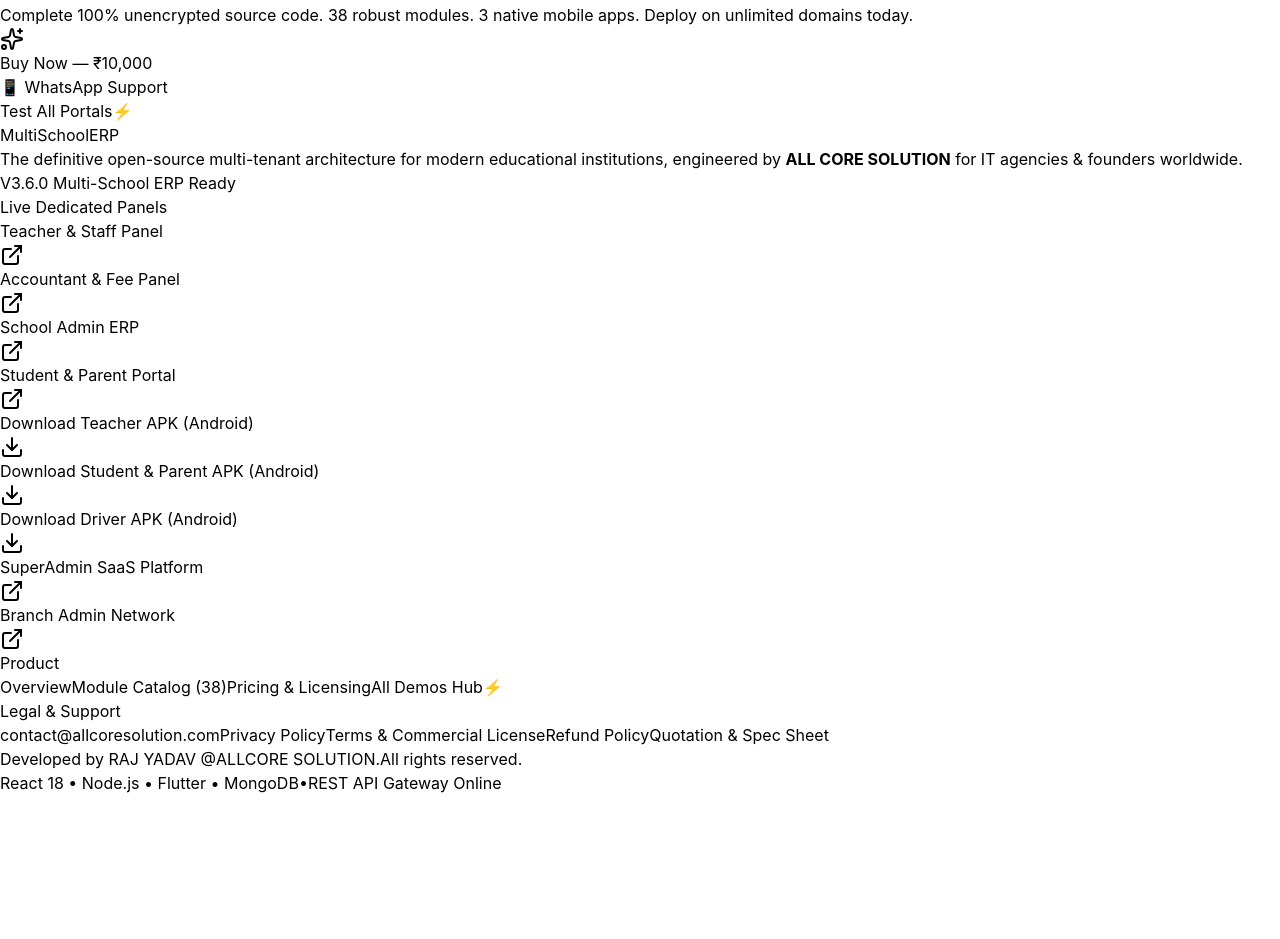
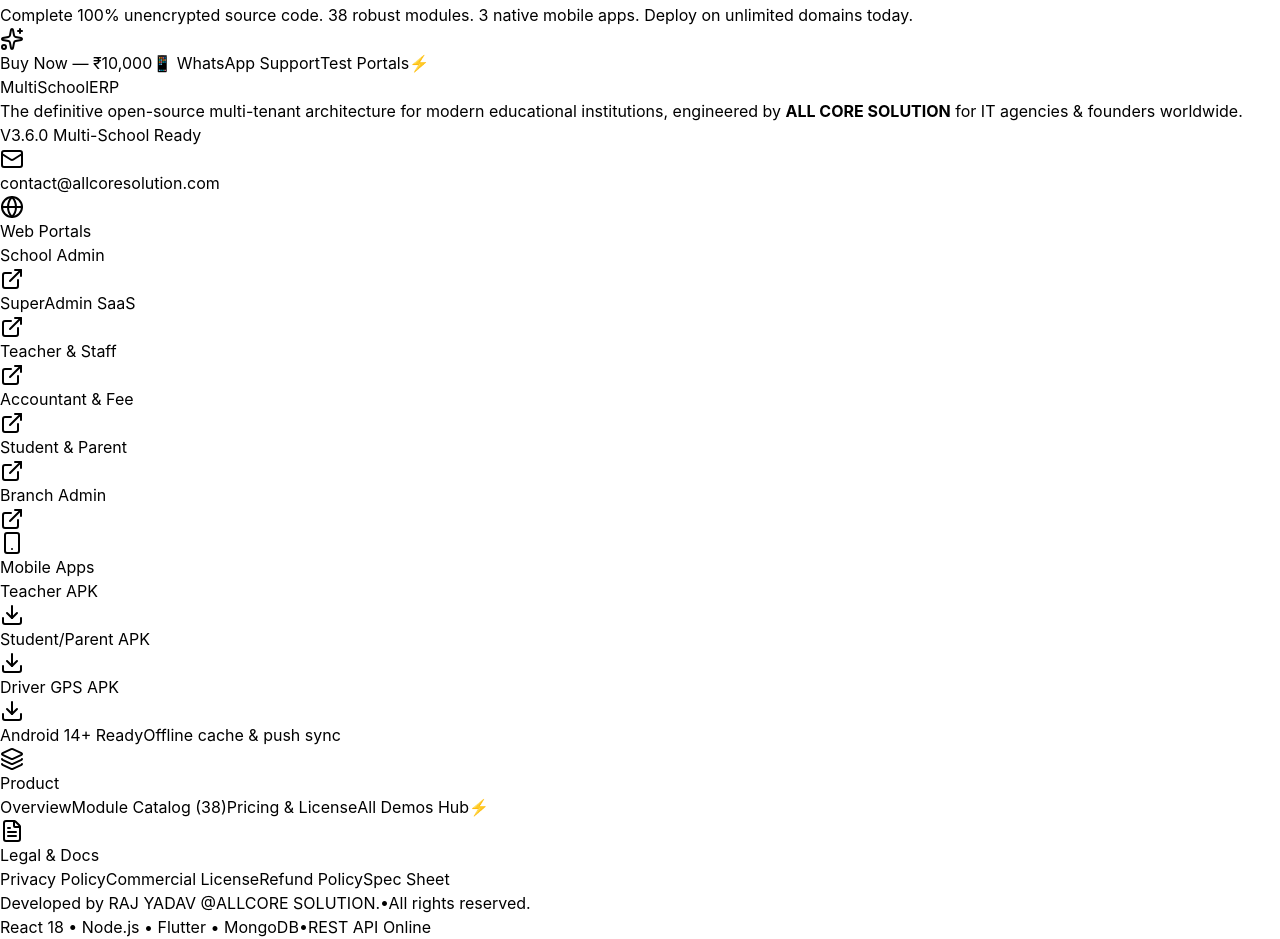
Before and after one commit to allcoreSolution/SMS-Frontend-by-raj-, a React (Vite) app in the folder Multi_School_Erp/: page /modules in a window 1280 px wide. Shown: the part 4327-5266 px from the top of the page. Before the commit the page ends 5122 px from the top, so only its background shows below. Built offline with nearby package versions, Linux system fonts and the light colour scheme; no server answers.

Commit message:
feat(landing): revamp footer layout with balanced 5-column grid and clean alignment

```diff
--- a/Multi_School_Erp/src/components/landing/FooterLanding.jsx
+++ b/Multi_School_Erp/src/components/landing/FooterLanding.jsx
@@ -2,168 +2,196 @@ import React from 'react';
 import { PORTAL_URLS } from '../../config/portals';
 import { Link } from 'react-router-dom';
 import { useModal } from '../../context/ModalContext';
-import { ExternalLink, Phone, Mail, Shield, Sparkles, Download } from 'lucide-react';
+import { ExternalLink, Phone, Mail, Shield, Sparkles, Download, Smartphone, Globe, Layers, FileText } from 'lucide-react';
 
 export default function FooterLanding() {
   const { openModal } = useModal();
 
   return (
-    <footer className="w-full bg-slate-950 text-white relative overflow-hidden flex flex-col items-center border-t border-gray-800">
+    <footer className="w-full bg-slate-950 text-white relative overflow-hidden flex flex-col items-center border-t border-slate-800/80">
 
       {/* Background massive typography stamp */}
-      <div className="absolute top-1/2 left-1/2 -translate-x-1/2 -translate-y-1/2 text-[15vw] font-black text-white/[0.02] whitespace-nowrap pointer-events-none select-none">
+      <div className="absolute top-1/2 left-1/2 -translate-x-1/2 -translate-y-1/2 text-[14vw] font-black text-white/[0.02] whitespace-nowrap pointer-events-none select-none tracking-tighter">
          ALLCORE SOLUTION
       </div>
 
       {/* Absolute Ambient Glow */}
-      <div className="absolute top-0 right-0 w-[600px] h-[600px] bg-cyan-500/10 blur-[150px] rounded-full pointer-events-none transform translate-x-1/2" />
-      <div className="absolute bottom-0 left-0 w-[600px] h-[600px] bg-[#09B48E]/10 blur-[150px] rounded-full pointer-events-none transform -translate-x-1/2 translate-y-1/2" />
+      <div className="absolute top-0 right-0 w-[500px] h-[500px] bg-cyan-500/10 blur-[140px] rounded-full pointer-events-none transform translate-x-1/2" />
+      <div className="absolute bottom-0 left-0 w-[500px] h-[500px] bg-[#09B48E]/10 blur-[140px] rounded-full pointer-events-none transform -translate-x-1/2 translate-y-1/2" />
       <div className="absolute inset-0 bg-grid-pattern opacity-10 pointer-events-none" />
 
       {/* Top CTA Block */}
-      <div className="max-w-4xl mx-auto px-4 text-center z-10 w-full pt-28 pb-20">
-         <span className="inline-flex items-center gap-2 bg-transparent text-emerald-400 font-bold uppercase tracking-widest text-[10px] px-4 py-1.5 border border-emerald-500/40 mb-6 rounded-full shadow-[0_0_15px_rgba(16,185,129,0.2)]">
+      <div className="max-w-4xl mx-auto px-4 text-center z-10 w-full pt-16 sm:pt-20 pb-14">
+         <span className="inline-flex items-center gap-2 bg-slate-900/80 text-emerald-400 font-bold uppercase tracking-widest text-[10px] px-3.5 py-1.5 border border-emerald-500/40 mb-5 rounded-full shadow-[0_0_15px_rgba(16,185,129,0.2)]">
             <span className="w-1.5 h-1.5 rounded-full bg-emerald-400 animate-pulse shadow-[0_0_8px_rgba(16,185,129,1)]" />
             Ready to Launch
          </span>
 
-         <h2 className="text-4xl sm:text-5xl lg:text-[56px] font-black tracking-tighter mb-6 text-white leading-tight">
+         <h2 className="text-3xl sm:text-5xl lg:text-[52px] font-black tracking-tight mb-4 text-white leading-tight">
            Your EdTech empire <br />
-           <span className="text-transparent bg-clip-text bg-gradient-to-r from-amber-400 to-amber-600">starts here.</span>
+           <span className="text-transparent bg-clip-text bg-gradient-to-r from-amber-400 via-amber-500 to-amber-600">starts here.</span>
          </h2>
-         <p className="text-gray-400 font-medium text-base sm:text-lg mb-10 max-w-xl mx-auto">
+         <p className="text-slate-400 font-medium text-sm sm:text-base mb-8 max-w-xl mx-auto leading-relaxed">
            Complete 100% unencrypted source code. 38 robust modules. 3 native mobile apps. Deploy on unlimited domains today.
          </p>
 
-         <div className="flex flex-col sm:flex-row items-center justify-center gap-4 sm:gap-6">
+         <div className="flex flex-col sm:flex-row items-center justify-center gap-3 sm:gap-4 max-w-xl mx-auto">
             <button
               onClick={() => openModal('purchase')}
-              className="relative group w-full sm:w-auto liquid-btn cursor-pointer focus:outline-none"
-              style={{ '--liquid-bg': '#0f172a', '--liquid-text': '#ffffff' }}
+              className="w-full sm:w-auto px-8 py-3.5 bg-gradient-to-r from-amber-500 to-amber-600 hover:from-amber-600 hover:to-amber-700 text-slate-950 font-black text-xs sm:text-sm uppercase tracking-wider rounded-xl shadow-lg shadow-amber-500/20 active:scale-95 transition-all flex items-center justify-center gap-2 cursor-pointer"
             >
-              <div className="absolute inset-0 bg-white translate-x-1.5 translate-y-1.5 transition-transform group-hover:translate-x-2 group-hover:translate-y-2" />
-              <div className="relative bg-amber-500 border-[2px] border-white px-8 sm:px-10 py-3.5 sm:py-4 flex items-center justify-center transition-transform hover:-translate-y-0.5">
-                 <span className="text-gray-900 font-black text-sm uppercase tracking-widest z-10 relative flex items-center gap-2">
-                   <Sparkles className="w-4 h-4 text-gray-900" />
-                   <span>Buy Now — ₹10,000</span>
-                 </span>
-              </div>
+               <Sparkles className="w-4 h-4 text-slate-950" />
+               <span>Buy Now — ₹10,000</span>
             </button>
 
             <a
               href="https://wa.me/?text=Hello%20ALLCORE%20SOLUTION%2C%20I%20want%20to%20inquire%20about%20Multi-School%20ERP%20Source%20Code"
               target="_blank"
               rel="noreferrer"
-              className="w-full sm:w-auto relative group"
+              className="w-full sm:w-auto px-6 py-3.5 bg-slate-900/90 hover:bg-slate-800 border border-slate-700 hover:border-emerald-500/50 text-slate-200 text-xs sm:text-sm font-bold tracking-wider uppercase rounded-xl transition-all flex items-center justify-center gap-2 shadow-xs"
             >
-               <div className="absolute inset-0 bg-emerald-500 blur-md opacity-20 group-hover:opacity-40 transition-opacity" />
-               <div className="relative bg-slate-900 border border-gray-700 hover:border-emerald-500 text-gray-200 px-7 py-3.5 sm:py-4 font-bold text-sm tracking-wider uppercase transition-colors flex items-center justify-center gap-2.5">
-                  <span className="text-emerald-400 text-lg">📱</span> WhatsApp Support
-               </div>
+               <span className="text-emerald-400 text-base">📱</span> WhatsApp Support
             </a>
 
             <button
               onClick={() => openModal('portals')}
-              className="w-full sm:w-auto bg-slate-800 hover:bg-slate-700 text-amber-400 border border-amber-500/40 px-6 py-3.5 sm:py-4 font-bold text-sm tracking-wider uppercase transition-colors flex items-center justify-center gap-2 cursor-pointer"
+              className="w-full sm:w-auto px-6 py-3.5 bg-slate-900/90 hover:bg-slate-800 border border-slate-700 hover:border-amber-500/50 text-amber-400 text-xs sm:text-sm font-bold tracking-wider uppercase rounded-xl transition-all flex items-center justify-center gap-1.5 cursor-pointer shadow-xs"
             >
-              <span>Test All Portals</span>
-              <span>⚡</span>
+               <span>Test Portals</span>
+               <span>⚡</span>
             </button>
          </div>
       </div>
 
       {/* Footer Navigation & Trademark */}
-      <div className="w-full max-w-7xl mx-auto px-4 sm:px-6 lg:px-12 z-10 border-t border-gray-800 pt-12 pb-8">
-         <div className="grid grid-cols-1 md:grid-cols-[1.2fr_auto_auto_auto] gap-8 lg:gap-14 mb-14">
+      <div className="w-full max-w-7xl mx-auto px-4 sm:px-6 lg:px-10 z-10 border-t border-slate-800/80 pt-12 pb-8">
+         <div className="grid grid-cols-1 sm:grid-cols-2 md:grid-cols-3 lg:grid-cols-12 gap-8 lg:gap-6 mb-12">
 
-            {/* Branding Column */}
-            <div className="flex flex-col items-start gap-3">
+            {/* Column 1: Branding & Mission (4 Columns) */}
+            <div className="sm:col-span-2 md:col-span-3 lg:col-span-4 flex flex-col items-start gap-3">
                <div className="font-black text-2xl tracking-tighter flex items-center gap-2">
                  <span className="text-white">MultiSchool</span>
                  <span className="text-amber-500">ERP</span>
                </div>
-               <p className="text-gray-400 font-medium text-xs leading-relaxed max-w-sm">
-                 The definitive open-source multi-tenant architecture for modern educational institutions, engineered by <strong>ALL CORE SOLUTION</strong> for IT agencies & founders worldwide.
+               <p className="text-slate-400 font-medium text-xs leading-relaxed max-w-sm">
+                 The definitive open-source multi-tenant architecture for modern educational institutions, engineered by <strong className="text-slate-200">ALL CORE SOLUTION</strong> for IT agencies & founders worldwide.
                </p>
-               <div className="flex items-center gap-2 bg-slate-800/60 border border-slate-700/60 rounded-full px-3.5 py-1.5 w-fit mt-1">
-                 <span className="w-2 h-2 rounded-full bg-green-500 animate-ping" />
-                 <span className="text-[11px] font-bold text-gray-300">V3.6.0 Multi-School ERP Ready</span>
+
+               <div className="flex flex-wrap items-center gap-2 mt-1">
+                 <div className="flex items-center gap-2 bg-slate-900 border border-slate-800 rounded-full px-3 py-1">
+                   <span className="w-2 h-2 rounded-full bg-emerald-400 animate-pulse" />
+                   <span className="text-[11px] font-bold text-slate-300">V3.6.0 Multi-School Ready</span>
+                 </div>
+               </div>
+
+               <a
+                 href="mailto:contact@allcoresolution.com"
+                 className="inline-flex items-center gap-1.5 text-xs text-slate-400 hover:text-amber-400 transition-colors mt-2"
+               >
+                 <Mail className="w-3.5 h-3.5 text-amber-500" />
+                 <span>contact@allcoresolution.com</span>
+               </a>
+            </div>
+
+            {/* Column 2: Live Dedicated Web Portals (2 Columns) */}
+            <div className="lg:col-span-2 flex flex-col gap-2.5">
+               <h4 className="text-amber-400 font-bold uppercase tracking-wider text-xs mb-1 flex items-center gap-1.5">
+                 <Globe className="w-3.5 h-3.5 text-amber-400" />
+                 <span>Web Portals</span>
+               </h4>
+               <a href={PORTAL_URLS.admin} target="_blank" rel="noreferrer" className="text-slate-300 hover:text-amber-400 transition-colors text-xs font-medium flex items-center justify-between group">
+                 <span>School Admin</span>
+                 <ExternalLink className="w-3 h-3 text-slate-500 group-hover:text-amber-400 transition-colors" />
+               </a>
+               <a href={PORTAL_URLS.superAdmin} target="_blank" rel="noreferrer" className="text-slate-300 hover:text-amber-400 transition-colors text-xs font-medium flex items-center justify-between group">
+                 <span>SuperAdmin SaaS</span>
+                 <ExternalLink className="w-3 h-3 text-slate-500 group-hover:text-amber-400 transition-colors" />
+               </a>
+               <a href={PORTAL_URLS.teacher} target="_blank" rel="noreferrer" className="text-slate-300 hover:text-amber-400 transition-colors text-xs font-medium flex items-center justify-between group">
+                 <span>Teacher & Staff</span>
+                 <ExternalLink className="w-3 h-3 text-slate-500 group-hover:text-amber-400 transition-colors" />
+               </a>
+               <a href={PORTAL_URLS.accountant} target="_blank" rel="noreferrer" className="text-slate-300 hover:text-amber-400 transition-colors text-xs font-medium flex items-center justify-between group">
+                 <span>Accountant & Fee</span>
+                 <ExternalLink className="w-3 h-3 text-slate-500 group-hover:text-amber-400 transition-colors" />
+               </a>
+               <a href={PORTAL_URLS.student} target="_blank" rel="noreferrer" className="text-slate-300 hover:text-amber-400 transition-colors text-xs font-medium flex items-center justify-between group">
+                 <span>Student & Parent</span>
+                 <ExternalLink className="w-3 h-3 text-slate-500 group-hover:text-amber-400 transition-colors" />
+               </a>
+               <a href={PORTAL_URLS.branch} target="_blank" rel="noreferrer" className="text-slate-300 hover:text-amber-400 transition-colors text-xs font-medium flex items-center justify-between group">
+                 <span>Branch Admin</span>
+                 <ExternalLink className="w-3 h-3 text-slate-500 group-hover:text-amber-400 transition-colors" />
+               </a>
+            </div>
+
+            {/* Column 3: Mobile Apps & APK Downloads (2 Columns) */}
+            <div className="lg:col-span-2 flex flex-col gap-2.5">
+               <h4 className="text-emerald-400 font-bold uppercase tracking-wider text-xs mb-1 flex items-center gap-1.5">
+                 <Smartphone className="w-3.5 h-3.5 text-emerald-400" />
+                 <span>Mobile Apps</span>
+               </h4>
+               <a href="/apk/Teacher.apk" download="Teacher.apk" className="text-slate-300 hover:text-emerald-400 transition-colors text-xs font-medium flex items-center justify-between group">
+                 <span>Teacher APK</span>
+                 <Download className="w-3 h-3 text-emerald-400/70 group-hover:text-emerald-400 transition-colors" />
+               </a>
+               <a href="/apk/Student_Parents.apk" download="Student_Parents.apk" className="text-slate-300 hover:text-emerald-400 transition-colors text-xs font-medium flex items-center justify-between group">
+                 <span>Student/Parent APK</span>
+                 <Download className="w-3 h-3 text-emerald-400/70 group-hover:text-emerald-400 transition-colors" />
+               </a>
+               <a href="/apk/Driver.apk" download="Driver.apk" className="text-slate-300 hover:text-emerald-400 transition-colors text-xs font-medium flex items-center justify-between group">
+                 <span>Driver GPS APK</span>
+                 <Download className="w-3 h-3 text-emerald-400/70 group-hover:text-emerald-400 transition-colors" />
+               </a>
+
+               <div className="mt-2 p-2.5 bg-slate-900/80 border border-slate-800 rounded-xl">
+                 <span className="text-[10px] font-bold text-emerald-400 block uppercase">Android 14+ Ready</span>
+                 <span className="text-[11px] text-slate-400 block mt-0.5">Offline cache & push sync</span>
                </div>
             </div>
 
-            {/* Live Dedicated Panels Links */}
-            <div className="flex flex-col gap-2.5">
-               <h4 className="text-amber-400 font-black uppercase tracking-widest text-xs mb-1">Live Dedicated Panels</h4>
-               <a href={PORTAL_URLS.teacher} target="_blank" rel="noreferrer" className="text-gray-300 hover:text-amber-400 transition-colors text-xs font-semibold flex items-center gap-1.5">
-                 <span>Teacher & Staff Panel</span>
-                 <ExternalLink className="w-3 h-3 text-amber-400" />
-               </a>
-               <a href={PORTAL_URLS.accountant} target="_blank" rel="noreferrer" className="text-gray-300 hover:text-emerald-400 transition-colors text-xs font-semibold flex items-center gap-1.5">
-                 <span>Accountant & Fee Panel</span>
-                 <ExternalLink className="w-3 h-3 text-emerald-400" />
-               </a>
-               <a href={PORTAL_URLS.admin} target="_blank" rel="noreferrer" className="text-gray-300 hover:text-white transition-colors text-xs font-semibold flex items-center gap-1.5">
-                 <span>School Admin ERP</span>
-                 <ExternalLink className="w-3 h-3 text-amber-400" />
-               </a>
-               <a href={PORTAL_URLS.student} target="_blank" rel="noreferrer" className="text-gray-300 hover:text-white transition-colors text-xs font-semibold flex items-center gap-1.5">
-                 <span>Student & Parent Portal</span>
-                 <ExternalLink className="w-3 h-3 text-amber-400" />
-               </a>
-               <a href="/apk/Teacher.apk" download="Teacher.apk" className="text-emerald-400 hover:text-emerald-300 transition-colors text-xs font-semibold flex items-center gap-1.5">
-                 <span>Download Teacher APK (Android)</span>
-                 <Download className="w-3 h-3 text-emerald-400" />
-               </a>
-               <a href="/apk/Student_Parents.apk" download="Student_Parents.apk" className="text-emerald-400 hover:text-emerald-300 transition-colors text-xs font-semibold flex items-center gap-1.5">
-                 <span>Download Student & Parent APK (Android)</span>
-                 <Download className="w-3 h-3 text-emerald-400" />
-               </a>
-               <a href="/apk/Driver.apk" download="Driver.apk" className="text-emerald-400 hover:text-emerald-300 transition-colors text-xs font-semibold flex items-center gap-1.5">
-                 <span>Download Driver APK (Android)</span>
-                 <Download className="w-3 h-3 text-emerald-400" />
-               </a>
-               <a href={PORTAL_URLS.superAdmin} target="_blank" rel="noreferrer" className="text-gray-300 hover:text-white transition-colors text-xs font-semibold flex items-center gap-1.5">
-                 <span>SuperAdmin SaaS Platform</span>
-                 <ExternalLink className="w-3 h-3 text-blue-400" />
-               </a>
-               <a href={PORTAL_URLS.branch} target="_blank" rel="noreferrer" className="text-gray-300 hover:text-white transition-colors text-xs font-semibold flex items-center gap-1.5">
-                 <span>Branch Admin Network</span>
-                 <ExternalLink className="w-3 h-3 text-purple-400" />
-               </a>
-            </div>
-
-            {/* Product Links */}
-            <div className="flex flex-col gap-2.5">
-               <h4 className="text-white font-black uppercase tracking-widest text-xs mb-1">Product</h4>
-               <Link to="/" className="text-gray-400 hover:text-white transition-colors text-xs font-semibold">Overview</Link>
-               <Link to="/modules" className="text-gray-400 hover:text-white transition-colors text-xs font-semibold">Module Catalog (38)</Link>
-               <Link to="/pricing" className="text-gray-400 hover:text-white transition-colors text-xs font-semibold">Pricing & Licensing</Link>
-               <button onClick={() => openModal('portals')} className="text-left text-gray-400 hover:text-amber-400 transition-colors text-xs font-semibold flex items-center gap-1">
+            {/* Column 4: Product & Modules (2 Columns) */}
+            <div className="lg:col-span-2 flex flex-col gap-2.5">
+               <h4 className="text-amber-400 font-bold uppercase tracking-wider text-xs mb-1 flex items-center gap-1.5">
+                 <Layers className="w-3.5 h-3.5 text-amber-400" />
+                 <span>Product</span>
+               </h4>
+               <Link to="/" className="text-slate-300 hover:text-white transition-colors text-xs font-medium">Overview</Link>
+               <Link to="/modules" className="text-slate-300 hover:text-white transition-colors text-xs font-medium">Module Catalog (38)</Link>
+               <Link to="/pricing" className="text-slate-300 hover:text-white transition-colors text-xs font-medium">Pricing & License</Link>
+               <button onClick={() => openModal('portals')} className="text-left text-slate-300 hover:text-amber-400 transition-colors text-xs font-medium flex items-center gap-1 cursor-pointer">
                  <span>All Demos Hub</span>
                  <span className="text-[10px]">⚡</span>
                </button>
             </div>
 
-            {/* Legal & Support Links */}
-            <div className="flex flex-col gap-2.5">
-               <h4 className="text-white font-black uppercase tracking-widest text-xs mb-1">Legal & Support</h4>
-               <a href="mailto:contact@allcoresolution.com" className="text-gray-400 hover:text-white transition-colors text-xs font-semibold">contact@allcoresolution.com</a>
-               <button onClick={() => openModal('doc', { docTab: 'privacy' })} className="text-left text-gray-400 hover:text-white transition-colors text-xs font-semibold">Privacy Policy</button>
-               <button onClick={() => openModal('doc', { docTab: 'license' })} className="text-left text-gray-400 hover:text-white transition-colors text-xs font-semibold">Terms & Commercial License</button>
-               <button onClick={() => openModal('doc', { docTab: 'refund' })} className="text-left text-gray-400 hover:text-white transition-colors text-xs font-semibold">Refund Policy</button>
-               <button onClick={() => openModal('doc', { docTab: 'spec' })} className="text-left text-gray-400 hover:text-white transition-colors text-xs font-semibold">Quotation & Spec Sheet</button>
+            {/* Column 5: Legal & Support (2 Columns) */}
+            <div className="lg:col-span-2 flex flex-col gap-2.5">
+               <h4 className="text-slate-200 font-bold uppercase tracking-wider text-xs mb-1 flex items-center gap-1.5">
+                 <FileText className="w-3.5 h-3.5 text-slate-400" />
+                 <span>Legal & Docs</span>
+               </h4>
+               <button onClick={() => openModal('doc', { docTab: 'privacy' })} className="text-left text-slate-400 hover:text-white transition-colors text-xs font-medium cursor-pointer">Privacy Policy</button>
+               <button onClick={() => openModal('doc', { docTab: 'license' })} className="text-left text-slate-400 hover:text-white transition-colors text-xs font-medium cursor-pointer">Commercial License</button>
+               <button onClick={() => openModal('doc', { docTab: 'refund' })} className="text-left text-slate-400 hover:text-white transition-colors text-xs font-medium cursor-pointer">Refund Policy</button>
+               <button onClick={() => openModal('doc', { docTab: 'spec' })} className="text-left text-slate-400 hover:text-white transition-colors text-xs font-medium cursor-pointer">Spec Sheet</button>
             </div>
          </div>
 
-         <div className="w-full pt-6 border-t border-gray-800 flex flex-col md:flex-row justify-between items-center gap-3 text-center md:text-left">
-            <div className="text-gray-400 font-bold text-xs flex items-center gap-2">
-               <span className="text-amber-400">Developed by RAJ YADAV @ALLCORE SOLUTION.</span>
-               <span className="text-gray-600">All rights reserved.</span>
+         {/* Bottom Copyright & Tech Stack */}
+         <div className="w-full pt-6 border-t border-slate-800/80 flex flex-col md:flex-row justify-between items-center gap-3 text-center md:text-left">
+            <div className="text-slate-400 font-semibold text-xs flex flex-wrap items-center justify-center md:justify-start gap-2">
+               <span className="text-amber-400 font-bold">Developed by RAJ YADAV @ALLCORE SOLUTION.</span>
+               <span className="text-slate-600 hidden sm:inline">•</span>
+               <span>All rights reserved.</span>
             </div>
-            <div className="flex items-center gap-4 text-gray-500 font-medium text-xs">
+            <div className="flex flex-wrap items-center justify-center gap-3 text-slate-500 font-medium text-xs">
                <span>React 18 • Node.js • Flutter • MongoDB</span>
                <span>•</span>
-               <span className="text-emerald-400">REST API Gateway Online</span>
+               <span className="text-emerald-400 font-semibold flex items-center gap-1.5">
+                 <span className="w-1.5 h-1.5 rounded-full bg-emerald-400 animate-pulse" />
+                 REST API Online
+               </span>
             </div>
          </div>
       </div>
```
